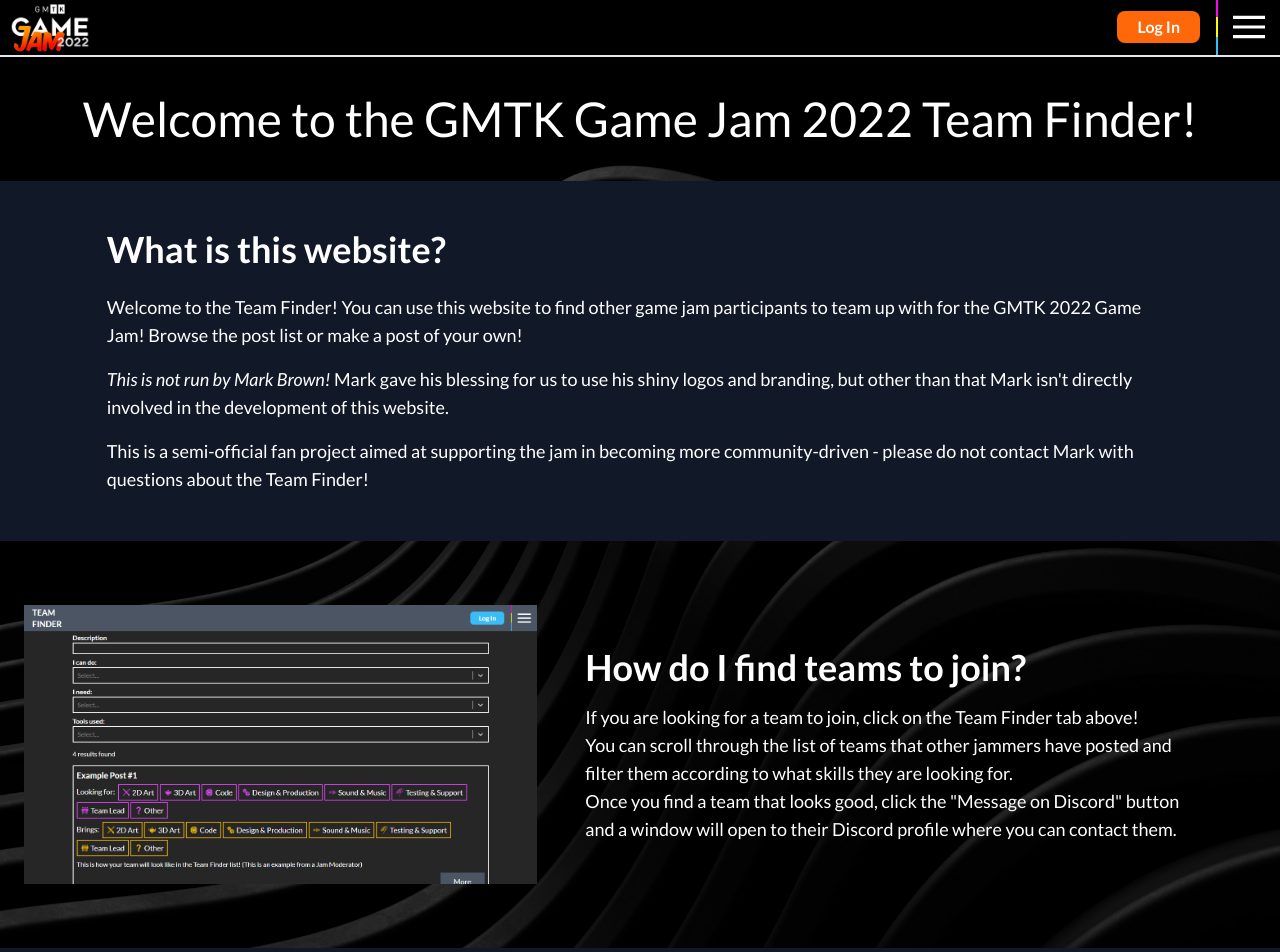
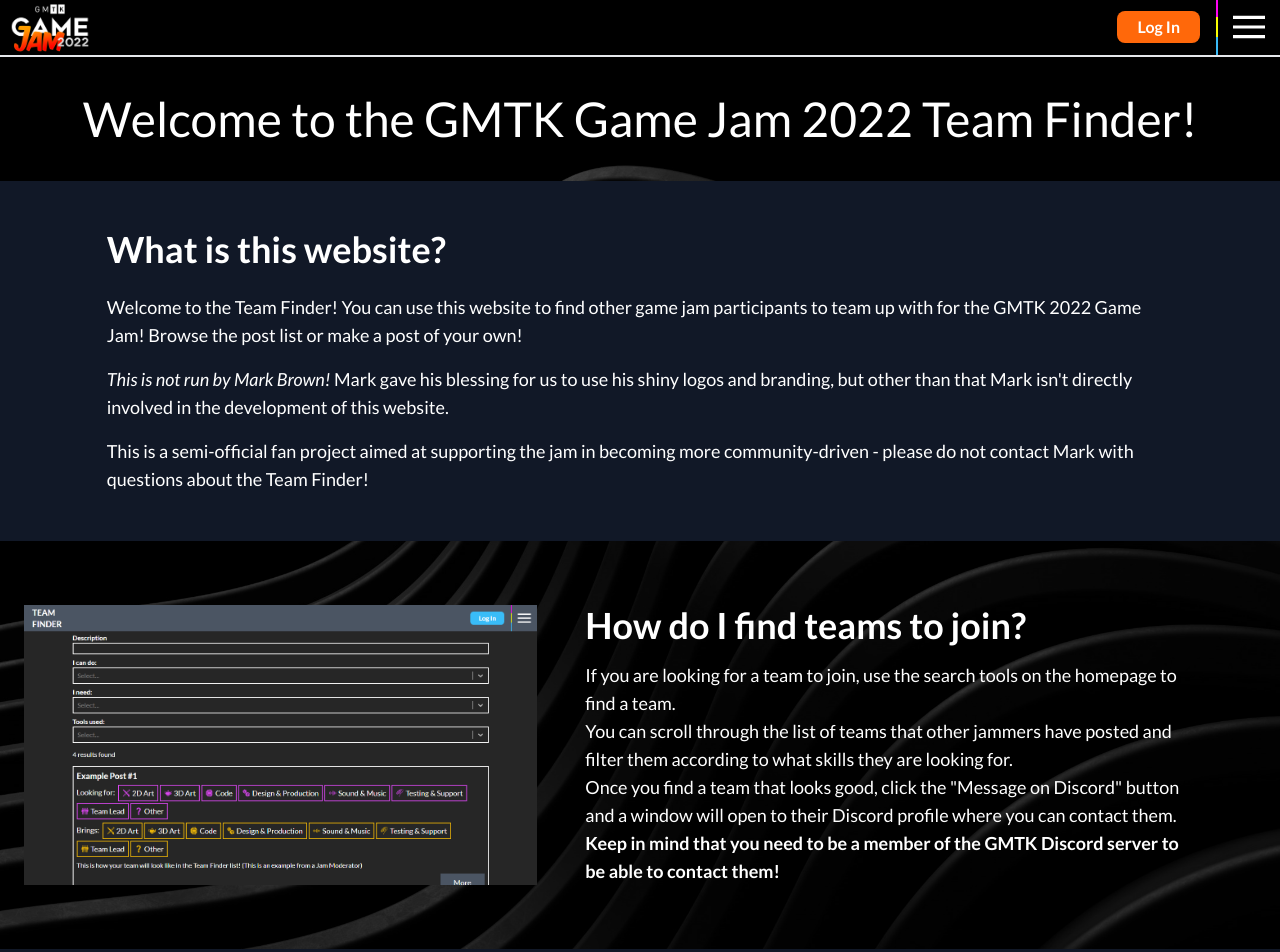
Before and after one commit to GameMakersToolkit/team-finder, a React (Vite) app in the folder ui/: page /faq in a window 1280 px wide. Shown: the top 952 px of the page. Built offline with nearby package versions, Linux system fonts and the light colour scheme; no server answers.

Commit message:
Remind user that the discord server is mandatory

```diff
--- a/ui/src/pages/FAQ/FAQ.tsx
+++ b/ui/src/pages/FAQ/FAQ.tsx
@@ -2,6 +2,7 @@ import React from "react";
 import teamListImg from "./team-list.png";
 import addTeamFormImg from "./add-team-form.png";
 import {Link} from "react-router-dom";
+import {discordInviteUrl} from "../Home/components/Onboarding";
 
 const FAQHeading: React.FC<{ question: string }> = ({ question, children }) => {
   return (
@@ -90,8 +91,7 @@ export const FAQ = () => {
             question="How do I find teams to join?"
           >
             <p>
-              If you are looking for a team to join, click on the Team Finder
-              tab above!
+              If you are looking for a team to join, use the search tools on <Link className="hover:underline cursor-pointer" to="/my-post">the homepage to find a team.</Link>
             </p>
             <p>
               You can scroll through the list of teams that other jammers have
@@ -102,6 +102,11 @@ export const FAQ = () => {
               Once you find a team that looks good, click the &quot;Message on
               Discord&quot; button and a window will open to their Discord
               profile where you can contact them.
+            </p>
+            <p className="font-bold">
+              Keep in mind that you need to be a member of the{" "}
+              <Link className="hover:underline cursor-pointer" to={`/${discordInviteUrl}`}>GMTK Discord server</Link>{" "}
+              to be able to contact them!
             </p>
           </FAQImage>
 
--- a/ui/src/pages/Home/components/Onboarding.tsx
+++ b/ui/src/pages/Home/components/Onboarding.tsx
@@ -3,7 +3,7 @@ import { useUserInfo } from "../../../queries/userInfo";
 import { useAuth } from "../../../utils/AuthContext";
 import { login } from "../../../utils/login";
 
-const discordInviteUrl = "https://discord.gg/TGHj6FCJVy"
+export const discordInviteUrl = "https://discord.gg/TGHj6FCJVy"
 
 const onboardingMessageBoxStyle = "bg-lightbg my-4 px-2 py-6"
 
```
